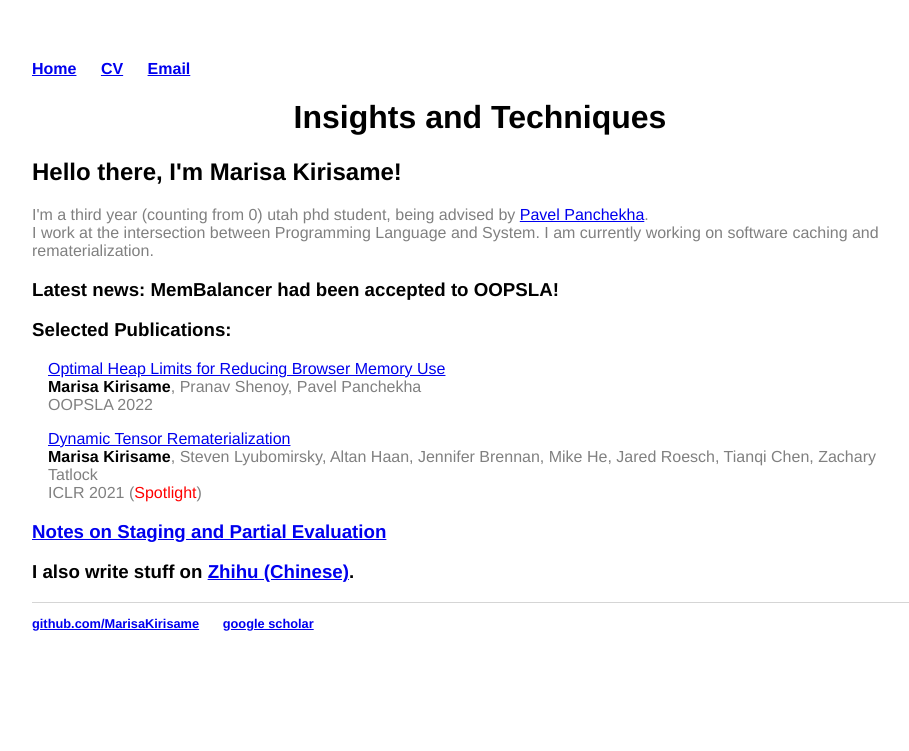
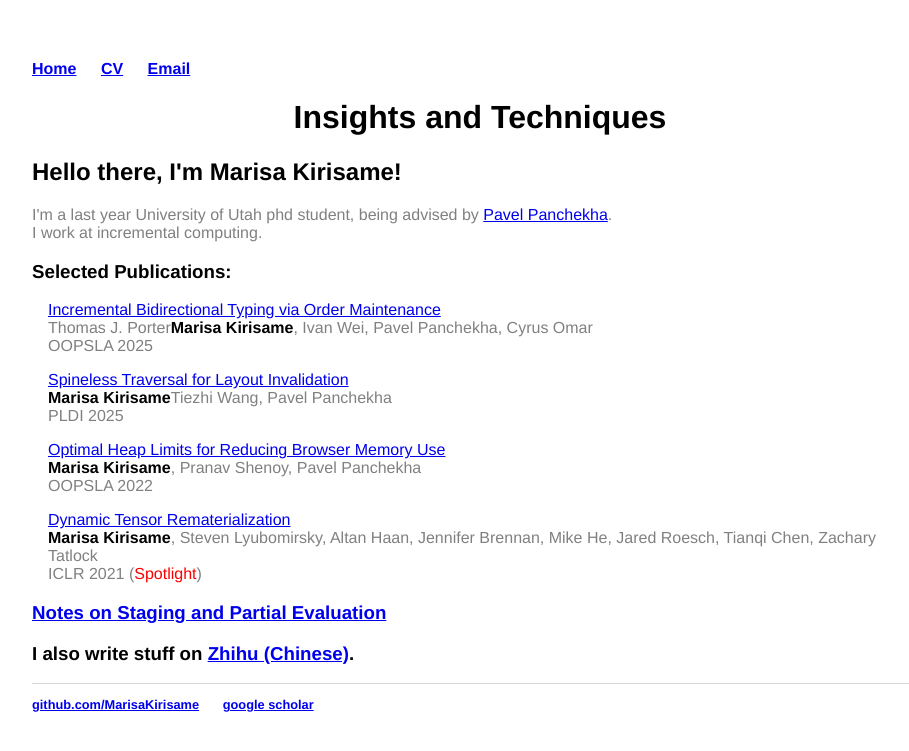
Before and after one commit to MarisaKirisame/MarisaKirisame.github.io, a Jekyll site: the page built from index.html, in a window 1280 px wide. Shown: the top 751 px of the page, without its empty margins (160-1069 px from the left). Built offline with Jekyll 4.4.1, drawn with Linux system fonts in a browser that asks for light colours.

Commit message:
Update index.html

```diff
--- a/index.html
+++ b/index.html
@@ -5,10 +5,19 @@ title: Marisa Kirisame
 <div class="blurb">
   <center><h1>Insights and Techniques</h1></center>
   <h2>Hello there, I'm Marisa Kirisame!</h2>
-  I'm a third year (counting from 0) utah phd student, being advised by <a href="https://pavpanchekha.com/">Pavel Panchekha</a>. <br>
-  I work at the intersection between Programming Language and System. I am currently working on software caching and rematerialization. <br>
-  <h3>Latest news: MemBalancer had been accepted to OOPSLA!</h3>
+  I'm a last year University of Utah phd student, being advised by <a href="https://pavpanchekha.com/">Pavel Panchekha</a>. <br>
+  I work at incremental computing. <br>
   <h3>Selected Publications:</h3>
+  <div class="pub">
+  <a href="bidi.html">Incremental Bidirectional Typing via Order Maintenance</a> <br>
+  Thomas J. Porter<span class="self">Marisa Kirisame</span>, Ivan Wei, Pavel Panchekha, Cyrus Omar <br>
+  OOPSLA 2025
+  </div>
+  <div class="pub">
+  <a href="spineless.html">Spineless Traversal for Layout Invalidation</a> <br>
+  <span class="self">Marisa Kirisame</span>Tiezhi Wang, Pavel Panchekha <br>
+  PLDI 2025
+  </div>
   <div class="pub">
   <a href="balancer.html">Optimal Heap Limits for Reducing Browser Memory Use</a> <br>
   <span class="self">Marisa Kirisame</span>, Pranav Shenoy, Pavel Panchekha <br>
```
